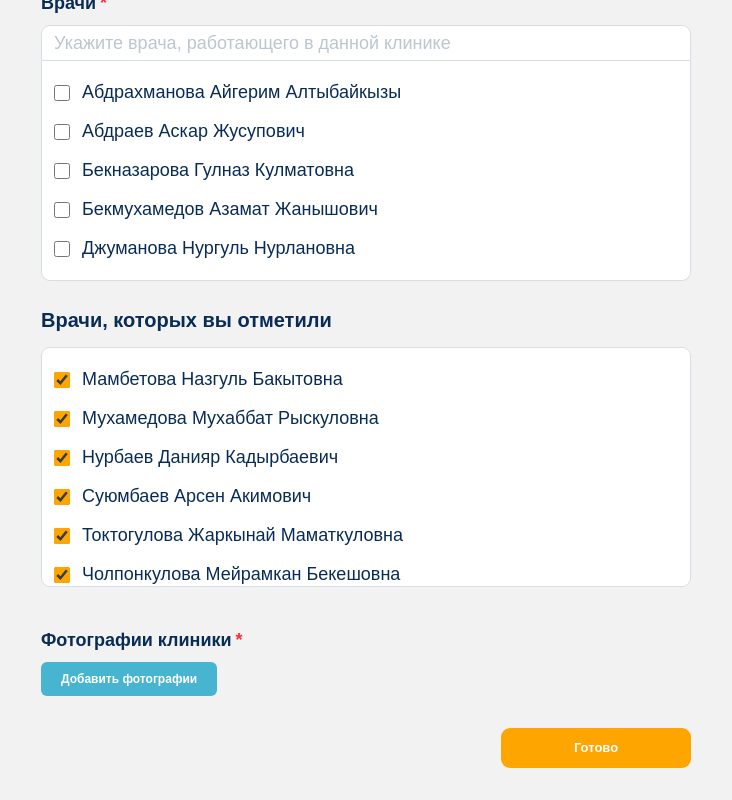
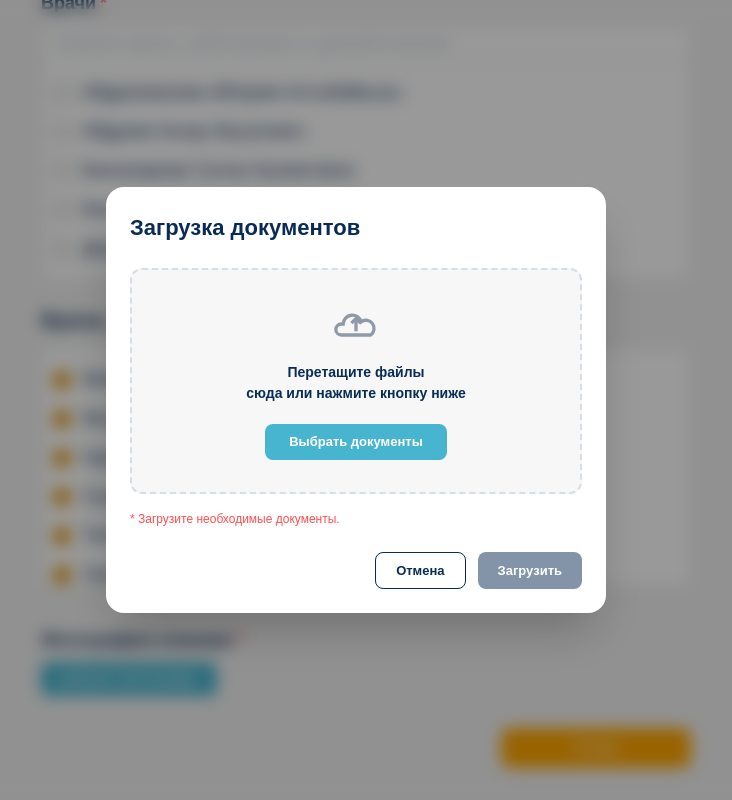
Before and after one commit to raimkulovbaiel1/imbir-next, a Next.js app: page /Clinic-create in a window 1280 px wide. Both pictures are taken after typing "Sample", "Sample", "Sample", "Sample", "5551234", "Sample" into the empty fields and a click on the button "Готово". Shown: the part 1399-2199 px from the top of the page, without its empty margins (284-1016 px from the left). Built offline with nearby package versions, Linux system fonts and the light colour scheme.

Commit message:
ClinicCreateForm modal

```diff
--- /dev/null
+++ b/src/features/clinic-upload-modal/ui/ClinicUploadModal.tsx
@@ -0,0 +1,162 @@
+"use client";
+
+import { useState } from "react";
+
+interface ClinicUploadModalProps {
+  open: boolean;
+  onClose: () => void;
+  onUpload?: (files: File[]) => void;
+}
+
+const ClinicUploadModal = ({
+  open,
+  onClose,
+  onUpload,
+}: ClinicUploadModalProps) => {
+  const [files, setFiles] = useState<File[]>([]);
+
+  if (!open) return null;
+
+  const handleFilesChange = (
+    event: React.ChangeEvent<HTMLInputElement>
+  ) => {
+    const selectedFiles = event.target.files;
+
+    if (!selectedFiles) return;
+
+    setFiles((prev) => [
+      ...prev,
+      ...Array.from(selectedFiles),
+    ]);
+  };
+
+  const handleDelete = (index: number) => {
+    setFiles((prev) =>
+      prev.filter((_, i) => i !== index)
+    );
+  };
+
+  const handleUpload = () => {
+    onUpload?.(files);
+    onClose();
+  };
+
+  return (
+    <div
+      className="fixed inset-0 z-50 flex items-center justify-center bg-black/40 px-4 backdrop-blur-sm"
+    >
+      <div
+        className="w-full max-w-[500px] rounded-[18px] bg-white p-6 shadow-2xl"
+      >
+        {/* Заголовок */}
+        <h2
+          className="text-[22px] font-bold text-[#092C56]"
+        >
+          Загрузка документов
+        </h2>
+
+        {/* Блок загрузки */}
+        <div
+          className="mt-6 rounded-[12px] border-2 border-dashed border-[#D5DDE5] bg-[#F7F7F7] p-8"
+        >
+          <div
+            className="flex flex-col items-center justify-center"
+          >
+            <svg
+              width="44"
+              height="44"
+              fill="none"
+              viewBox="0 0 24 24"
+              stroke="#8E9AA7"
+              strokeWidth="1.8"
+            >
+              <path d="M4 18a3 3 0 010-6h1a5 5 0 019.8-1.2A4 4 0 1120 18H4Z" />
+              <path d="M12 9v7" />
+              <path d="m9.5 11.5 2.5-2.5 2.5 2.5" />
+            </svg>
+
+            <p
+              className="mt-4 text-center text-[14px] font-semibold text-[#092C56]"
+            >
+              Перетащите файлы
+              <br />
+              сюда или нажмите кнопку ниже
+            </p>
+
+            <label
+              className="mt-5 cursor-pointer rounded-[8px] bg-[#48B5D0] px-6 py-2 text-[13px] font-bold text-white transition hover:bg-[#35A9CA]"
+            >
+              Выбрать документы
+
+              <input
+                type="file"
+                multiple
+                onChange={handleFilesChange}
+                className="hidden"
+              />
+            </label>
+          </div>
+        </div>
+
+        {/* Список файлов */}
+        {files.length > 0 && (
+          <div
+            className="mt-5 max-h-[220px] space-y-2 overflow-y-auto"
+          >
+            {files.map((file, index) => (
+              <div
+                key={index}
+                className="flex items-center justify-between rounded-[8px] border border-[#D5DDE5] bg-white px-3 py-2"
+              >
+                <span
+                  className="truncate text-[13px] text-[#092C56]"
+                >
+                  📄 {file.name}
+                </span>
+
+                <button
+                  type="button"
+                  onClick={() => handleDelete(index)}
+                  className="text-[18px] font-bold text-red-500"
+                >
+                  ×
+                </button>
+              </div>
+            ))}
+          </div>
+        )}
+
+        {/* Подсказка */}
+        <p
+          className="mt-4 text-[12px] font-medium text-[#FF4D4F]"
+        >
+          * Загрузите необходимые документы.
+        </p>
+
+        {/* Кнопки */}
+        <div
+          className="mt-6 flex justify-end gap-3"
+        >
+          <button
+            type="button"
+            onClick={onClose}
+            className="rounded-[8px] border border-[#092C56] px-5 py-2 text-[13px] font-bold text-[#092C56] transition hover:bg-[#F4F6F8]"
+          >
+            Отмена
+          </button>
+
+          <button
+            type="button"
+            disabled={!files.length}
+            onClick={handleUpload}
+            className="rounded-[8px] bg-[#092C56] px-5 py-2 text-[13px] font-bold text-white transition hover:bg-[#0F3A72] disabled:cursor-not-allowed disabled:opacity-50"
+          >
+            Загрузить
+          </button>
+        </div>
+      </div>
+    </div>
+  );
+};
+
+export default ClinicUploadModal;
--- a/src/widgets/Clinic-create-form/ui/ClinicCreateForm.tsx
+++ b/src/widgets/Clinic-create-form/ui/ClinicCreateForm.tsx
@@ -12,11 +12,11 @@ import {
 import ClinicCalendar from "@/features/clinic-calendar/ui/ClinicCalendar";
 import ClinicPhotoUpload from "@/features/clinic-photo-upload/ui/ClinicPhotoUpload";
 import ClinicWorkSchedule from "@/features/clinic-work-schedule/ui/ClinicWorkSchedule";
-
+import ClinicUploadModal from "@/features/clinic-upload-modal/ui/ClinicUploadModal";
 const ClinicCreateForm = () => {
   const [search, setSearch] = useState("");
   const [clinicImages, setClinicImages] = useState<string[]>([]);
-
+const [isUploadOpen, setIsUploadOpen] = useState(false);
   const [selectedDoctorIds, setSelectedDoctorIds] = useState<number[]>(
     SELECTED_DOCTORS.map((doctor) => doctor.id)
   );
@@ -51,10 +51,11 @@ const ClinicCreateForm = () => {
   ) => {
     event.preventDefault();
 
-    console.log("Клиника сохранена");
+    setIsUploadOpen(true);
   };
 
-  return (
+   return (
+  <>
     <form
       onSubmit={handleSubmit}
       className="mx-auto w-full max-w-[1050px]"
@@ -274,7 +275,17 @@ const ClinicCreateForm = () => {
         </div>
       </div>
     </form>
-  );
+
+    <ClinicUploadModal
+      open={isUploadOpen}
+      onClose={() => setIsUploadOpen(false)}
+      onUpload={() => {
+        console.log("Загрузка");
+        setIsUploadOpen(false);
+      }}
+    />
+  </>
+);
 };
 
 export default ClinicCreateForm;
```
